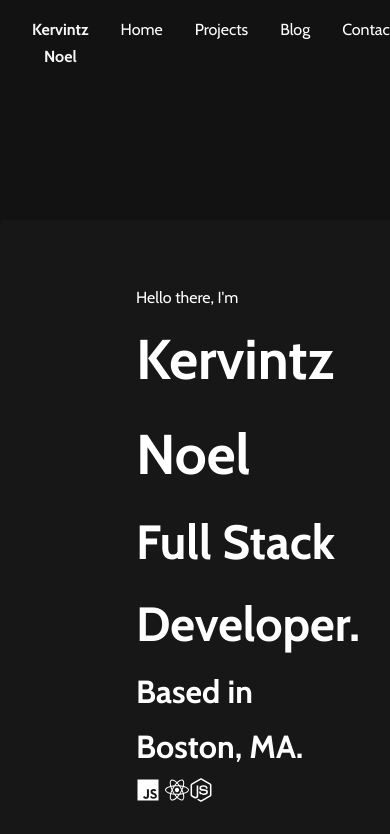
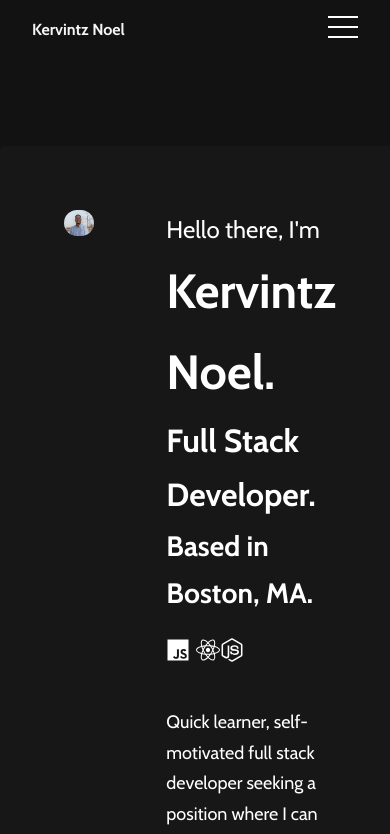
Before and after one commit to kervcode/kervintznoel.com, a React (Create React App) app: page / in a window 390 px wide. Shown: the top 834 px of the page. Built offline with nearby package versions, Linux system fonts and the light colour scheme.

Commit message:
still working on styling

```diff
--- a/src/components/Hero.js
+++ b/src/components/Hero.js
@@ -10,8 +10,8 @@ const Hero = () => (
        </div>
        <div className="info_text">
           <p>Hello there, I'm</p>
-          <h1 className="my_name">Kervintz Noel</h1>
-          <h2 className="info_text_heading">Full Stack Developer.</h2>
+          <h1 className="my_name">Kervintz Noel.</h1>
+          <h2 className="info_text_heading"> Full Stack Developer.</h2>
           <h3 className="location">Based in Boston, MA.</h3>
           <p className="icons"><FaJs /> <FaReact /><FaNodeJs /></p>
           <p className="pitch">
--- a/src/components/Menu.js
+++ b/src/components/Menu.js
@@ -13,6 +13,12 @@ const Menu = () => (
       <Link to="/Contact">Contact</Link>
     </div>
 
+    <div className="burger">
+      <div className="slides"></div>
+      <div className="slides"></div>
+      <div className="slides"></div>
+    </div>
+
   </div>
 )
 
--- a/src/components/hero.style.css
+++ b/src/components/hero.style.css
@@ -14,21 +14,22 @@
   margin: 0 auto;
   padding: 64px;
   color: white;
-
   line-height: 1.7;
 }
 
 .info_text {
   padding: 0 40px;
   text-align: left;
+  font-size: 24px;
 }
 
 .info_text_heading {
-  font-size: 48px;
+  font-size: 32px;
 }
 
 .location {
-  font-size: 32px;
+  font-size: 24pxpx;
+  padding-bottom: 16px;
 }
 
 .icons {
@@ -43,7 +44,7 @@
 }
 
 .my_name {
-  font-size: 56px;
+  font-size: 48px;
 }
 
 .image {
@@ -54,6 +55,7 @@
 }
 
 .profile_picture {
+  align-self: start;
   max-width: 100%;
   border-radius: 16px;
 }
@@ -74,27 +76,26 @@
   }
 
   .hero {
-    text-align: center;
+    /* text-align: justify; */
     display: flex;
     flex-direction: column;
     padding: 32px;
   }
 
   .my_name {
-    font-size: 40px;
-    text-align: center;
+    font-size: 32px;
+    /* text-align: center; */
   }
 
   .info_text {
     font-size: 24px;
-    text-align: center;
     padding: 16px;
     /* margin: 0 16px; */
   }
 
-  .hero_text_heading {
+  .info_text_heading {
     font-size: 24px;
-    padding: 16px;
+    /* padding: 16px; */
   }
 
   .location {
@@ -103,6 +104,12 @@
   }
 
   .image {
+    display: none;
+    width: 80vw;
     margin: 40px 0;
   }
+
+  .image img {
+    width: 100%;
+  }
 }
--- a/src/components/menu.styles.css
+++ b/src/components/menu.styles.css
@@ -4,6 +4,7 @@
   justify-content: space-between;
   margin: 16px 32px 150px 32px;
   font-size: 16px;
+  position: relative;
 }
 
 .logo {
@@ -14,6 +15,8 @@
 .list {
   list-style-type: none;
   display: flex;
+  position: absolute;
+  right: 0px;
 }
 
 .list a {
@@ -22,9 +25,17 @@
   padding-left: 32px;
 }
 
-@media only screen and (max-width: 600px) {
+.burger {
+  display: none;
+}
+
+.slides {
+  display: none;
+}
+
+@media only screen and (min-width: 350px) and (max-width: 600px) {
   body {
-    max-width: 600px;
+    max-width: 100vw;
   }
 
   .logo {
@@ -32,5 +43,29 @@
   }
 
   .menu {
+    margin: 16px 32px 100px 32px;
+  }
+
+  .list {
+    visibility: hidden;
+  }
+
+  .burger {
+    display: block;
+    width: 30px;
+    height: auto;
+  }
+
+  .slides {
+    background-color: #fff;
+    width: 30px;
+    height: 2px;
+    margin-bottom: 8px;
+    cursor: pointer;
+    display: block;
+  }
+
+  .footer {
+    margin-top: 50px;
   }
 }
```
